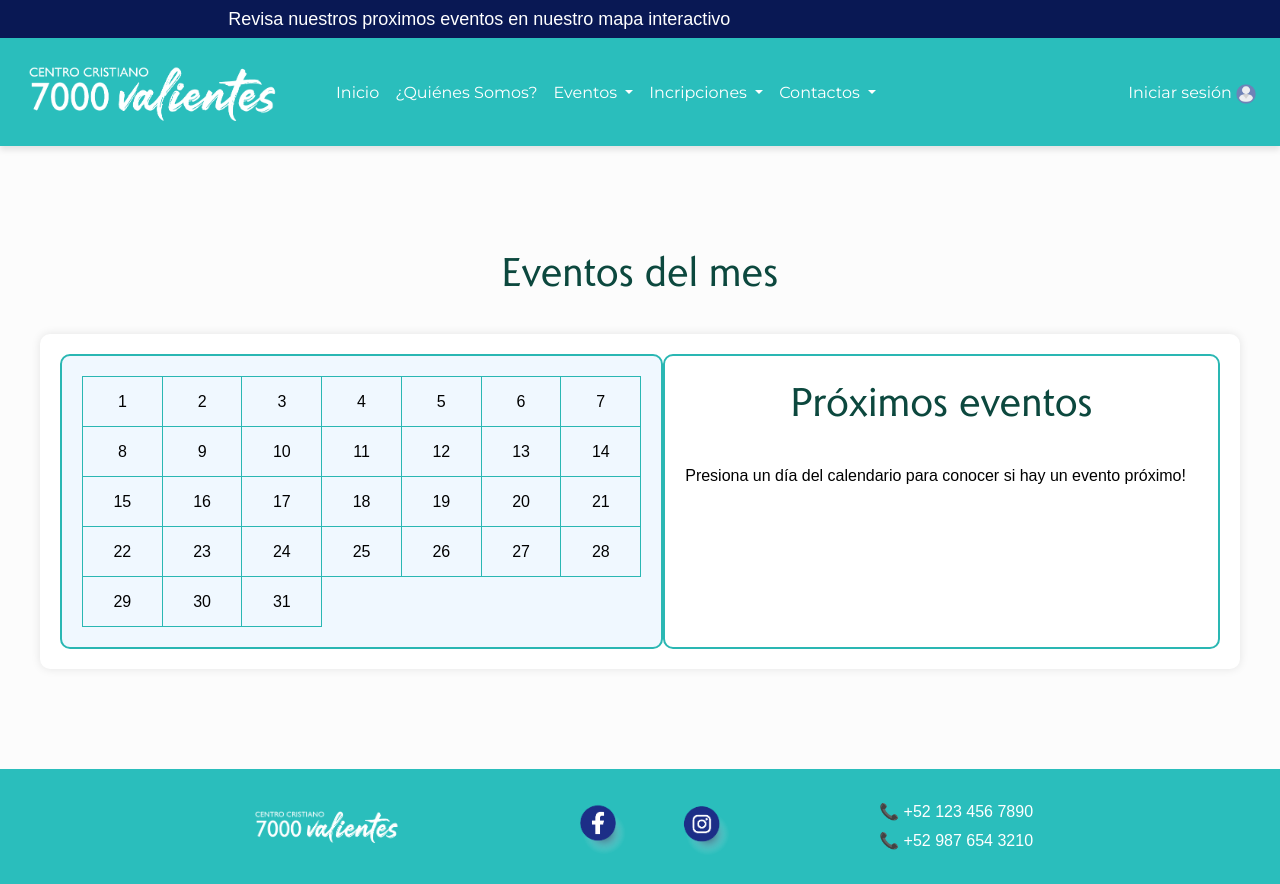
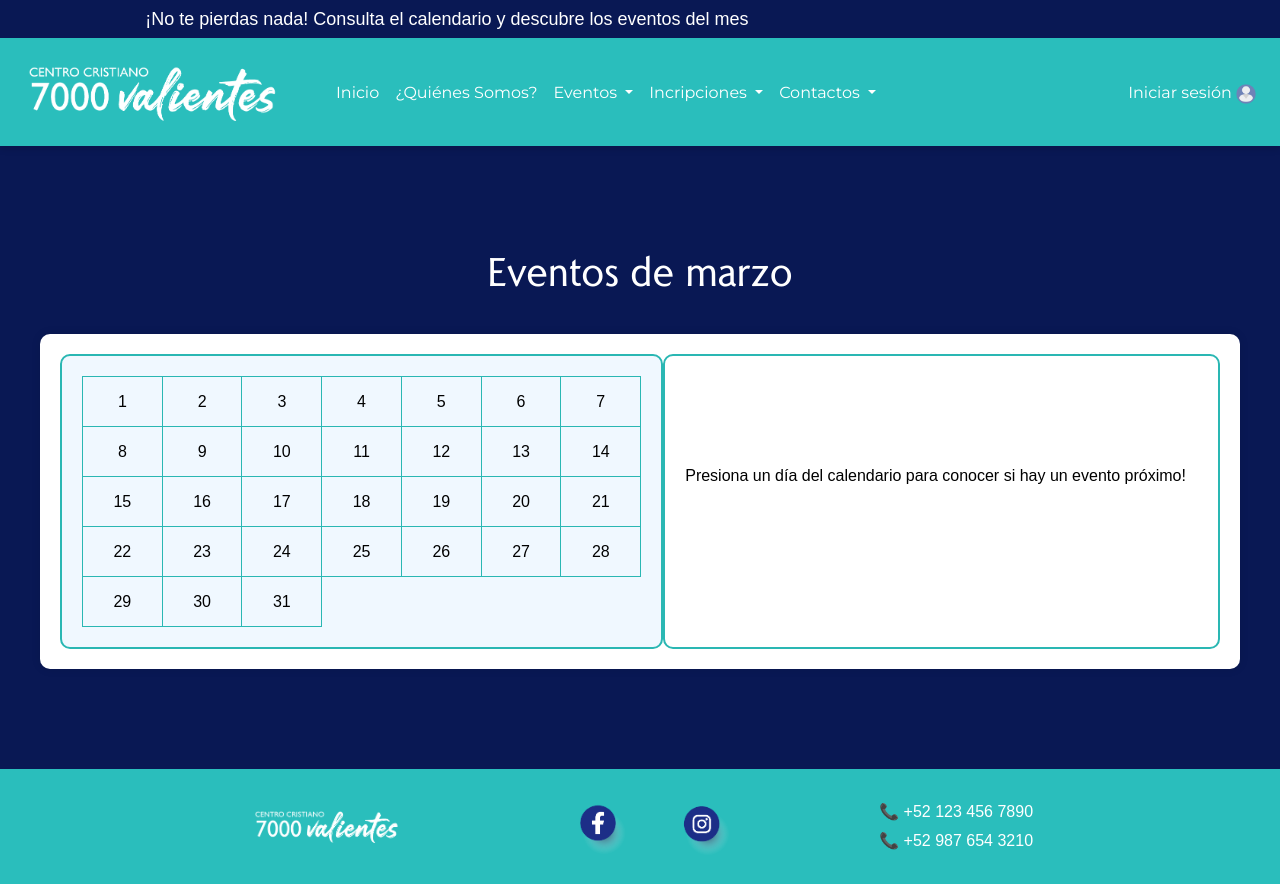
Before and after one commit to Okoruwu/7000VALIENTES, a PHP site: page /vista/calendario.php in a window 1280 px wide. Run offline with PHP 8.4, Linux system fonts and the light colour scheme.

Commit message:
Icon pestaña y cambios hechos

```diff
--- a/css/calendario.css
+++ b/css/calendario.css
@@ -6,7 +6,7 @@
   }
 
 body {
-    background-color: #fcfcfc;
+    background-color: #091854;
     color: #2AB7B3;
     font-family: Arial, sans-serif;
     margin: 0;
@@ -76,7 +76,7 @@ h1 {
     text-align: center;
     font-family: 'Romanica';
     font-size: 2.5em;
-    color: #0c483e;
+    color: #ffffff;
     margin-bottom: 5vh;
   }
 
--- a/index.php
+++ b/index.php
@@ -7,6 +7,7 @@
   <link href="https://cdn.jsdelivr.net/npm/bootstrap@5.3.3/dist/css/bootstrap.min.css" rel="stylesheet" />
   <script src="https://cdn.jsdelivr.net/npm/@popperjs/core@2/dist/umd/popper.min.js"></script>
   <script src="https://cdn.jsdelivr.net/npm/bootstrap@5/dist/js/bootstrap.bundle.min.js"></script>
+  <link rel="icon" type="image/png" href="./resources/iconpag.png">
 
   <title>700VALIENTES</title>
   <link rel="stylesheet" href="./css/styleind.css">
--- /dev/null
+++ b/js/calendarmes.js
@@ -0,0 +1,10 @@
+const fecha = new Date();
+
+const meses = [
+    "de enero", "de febrero", "de marzo", "de abril", "de mayo", "de junio",
+    "de julio", "de agosto", "de septiembre", "de octubre", "de noviembre", "de diciembre"
+];
+const mesActual = meses[fecha.getMonth()];
+
+
+document.getElementById("titulo").textContent = mesActual;
--- a/modulos/footer.php
+++ b/modulos/footer.php
@@ -4,7 +4,7 @@
 <head>
     <meta charset="UTF-8">
     <meta name="viewport" content="width=device-width, initial-scale=1.0">
-    <title>pie</title>
+
     <link rel="stylesheet" href="/7000VALIENTES/css/footer.css">
 </head>
 
--- a/modulos/marquee.php
+++ b/modulos/marquee.php
@@ -11,7 +11,7 @@
     <!-- Barra de Marquee -->
     <div class="marquee-container">
         <div class="marquee">
-            Revisa nuestros proximos eventos en nuestro mapa interactivo
+        ¡No te pierdas nada! Consulta el calendario y descubre los eventos del mes
         </div>
     </div>
 
--- a/roles/admin.php
+++ b/roles/admin.php
@@ -47,6 +47,7 @@ if ($_SERVER['REQUEST_METHOD'] == 'POST') {
 <head>
     <meta charset="UTF-8">
     <meta name="viewport" content="width=device-width, initial-scale=1.0">
+    <link rel="icon" type="image/png" href="../resources/iconpag.png">
     <title>Dashboard de Administración</title>
 </head>
 
--- a/vista/calendario.php
+++ b/vista/calendario.php
@@ -32,6 +32,8 @@ include_once '../modulos/nav.php';
     <script src="https://cdn.jsdelivr.net/npm/@popperjs/core@2/dist/umd/popper.min.js"></script>
     <script src="https://cdn.jsdelivr.net/npm/bootstrap@5/dist/js/bootstrap.bundle.min.js"></script>
 
+    <link rel="icon" type="image/png" href="../resources/iconpag.png">
+
     <link rel="stylesheet" href="../css/load.css">
     <link rel="stylesheet" href="../css/calendario.css">
 </head>
@@ -44,11 +46,11 @@ include_once '../modulos/nav.php';
     <?php include_once '../modulos/nav.php'; ?>
 
     <div class="content">
-        <h1>Eventos del mes</h1>
+        <h1>Eventos <span id="titulo"></span> </h1>
         <div class="container">
             <div id="calendar"></div>
             <div id="info">
-                <h1>Próximos eventos</h1>
+            <h1>Próximos eventos</h1>
                 <p class="desc">Presiona un día del calendario para conocer si hay un evento próximo!</p>
             </div>
         </div>
@@ -56,6 +58,7 @@ include_once '../modulos/nav.php';
 
     <script src="../js/load.js"></script>
     <script src="../js/calendario.js"></script>
+    <script src="../js/calendarmes.js"></script>
 
     <?php include '../modulos/footer.php'; ?>
 </body>
--- a/vista/login.php
+++ b/vista/login.php
@@ -12,6 +12,7 @@ if (isset($_GET['timeout'])) {
 
   <meta charset="UTF-8">
   <meta name="viewport" content="width=device-width, initial-scale=1.0">
+  <link rel="icon" type="image/png" href="../resources/iconpag.png">
   <link rel="stylesheet" href="../css/stlog.css">
 
   <title>Iniciar sesión</title>
--- a/vista/modulos.php
+++ b/vista/modulos.php
@@ -8,6 +8,8 @@
     <link href="https://cdn.jsdelivr.net/npm/bootstrap@5.3.3/dist/css/bootstrap.min.css" rel="stylesheet" />
     <script src="https://cdn.jsdelivr.net/npm/@popperjs/core@2/dist/umd/popper.min.js"></script>
     <script src="https://cdn.jsdelivr.net/npm/bootstrap@5/dist/js/bootstrap.bundle.min.js"></script>
+
+    <link rel="icon" type="image/png" href="../resources/iconpag.png">
 
     <link rel="stylesheet" href="../css/load.css">
     <link rel="stylesheet" href="../css/modulos.css">
```
Also changed, not shown: resources/iconpag.png (added).
